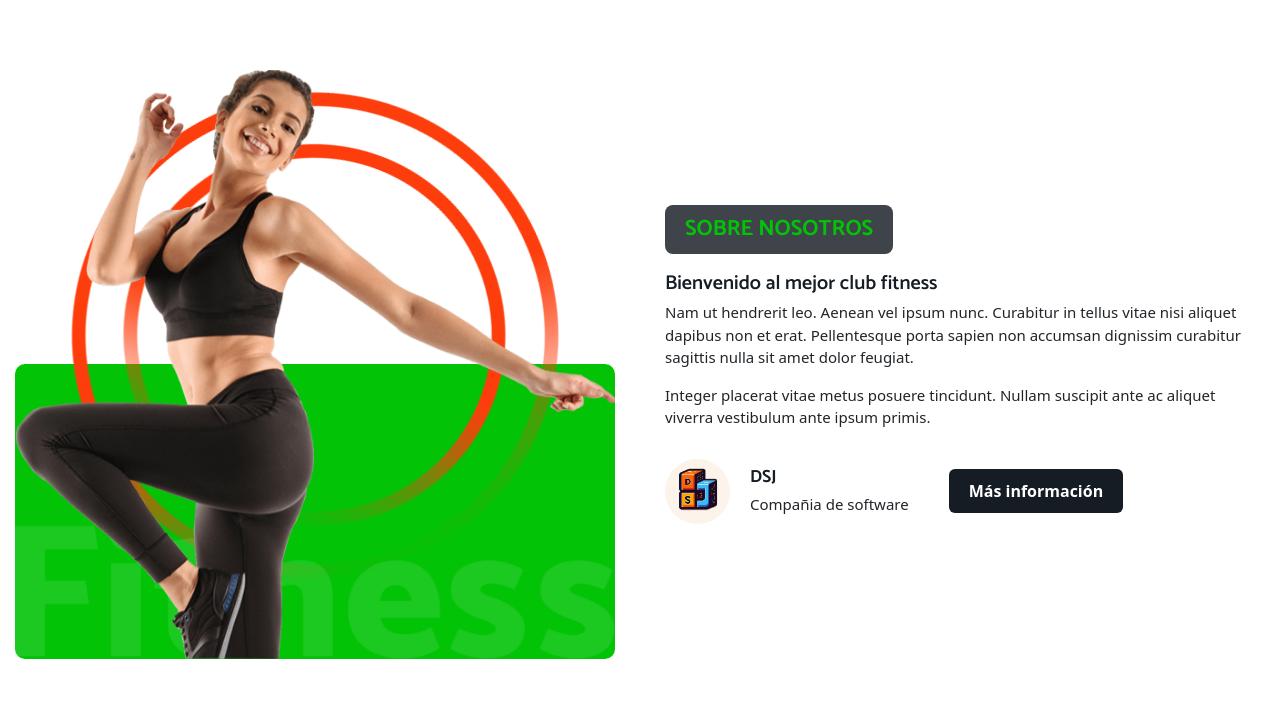
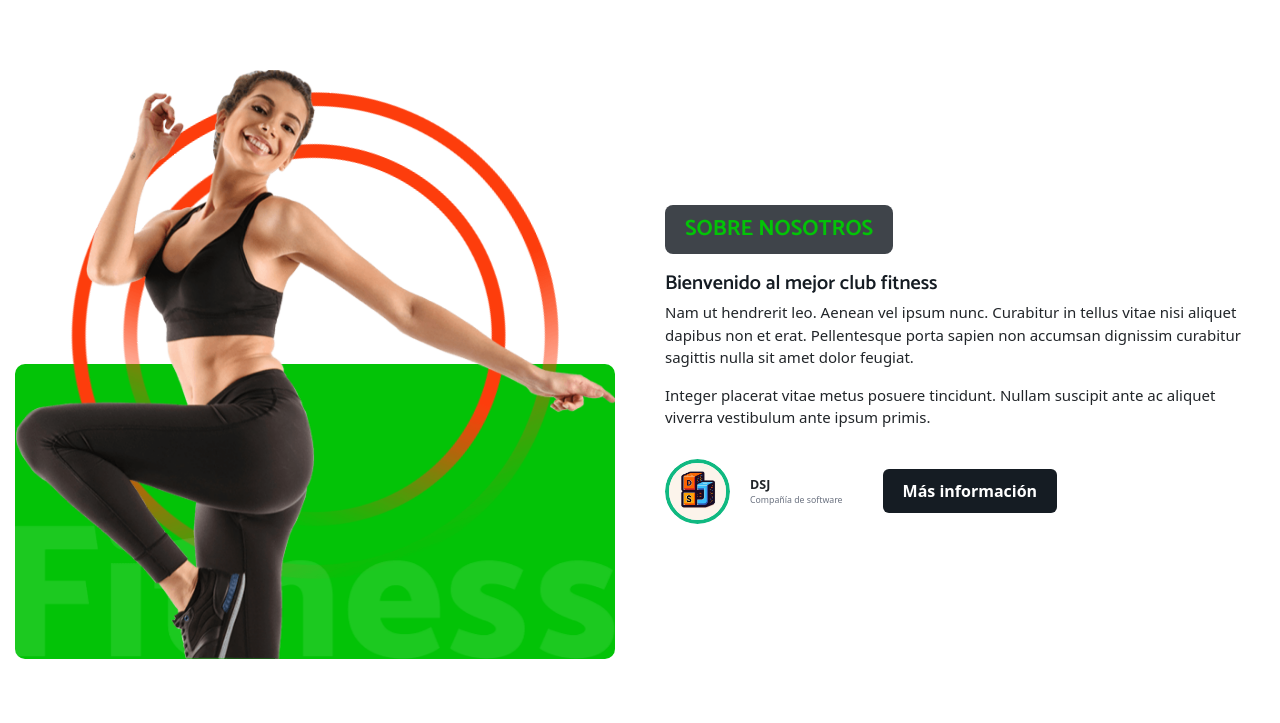
Before and after one commit to Juandrestrepo0550/Vitafit, a Django app: page /app.com/ in a window 1280 px wide. Shown: the part 949-1672 px from the top of the page. Run offline with Django 5.2, Linux system fonts and the light colour scheme; some libraries are stand-ins or nearby versions.

Commit message:
cambios menores en index - Diego Garcia
Aplicación de tailwind a about section

```diff
--- a/VitafitPy/Vitafit/landingpage/templates/index.html
+++ b/VitafitPy/Vitafit/landingpage/templates/index.html
@@ -162,11 +162,11 @@
                         <div class="wrapper">
                             <div class="about-coach">
                                 <figure class="coach-avatar">
-                                    <img src="{% static 'img/DSJ.png' %}" width="65" height="65" loading="lazy" alt="Trainer">
+                                      <img src="{% static 'img/DSJ.png' %}" width="65" height="65" loading="lazy" alt="Trainer" class="rounded-full border-4 border-green-500 shadow-md">
                                 </figure>
                                 <div>
-                                    <h3 class="h3 coach-name">DSJ</h3>
-                                    <p class="coach-title">Compañia de software</p>
+                                        <h3 class="text-xl font-bold">DSJ</h3>
+                                        <p class="text-sm text-gray-500">Compañía de software</p>
                                 </div>
                             </div>
                             <a href="#" class="auth-btn login">Más información</a>
```
